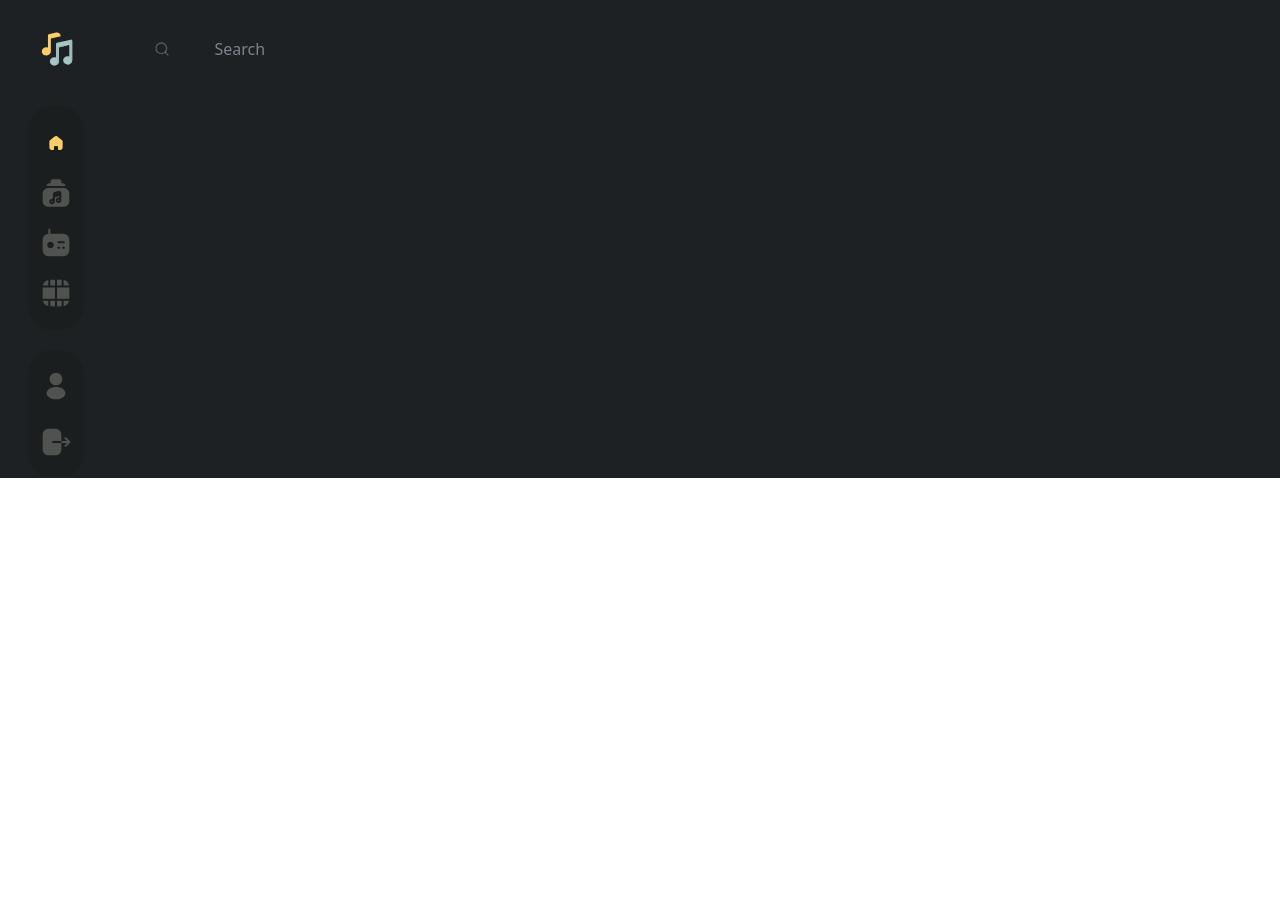
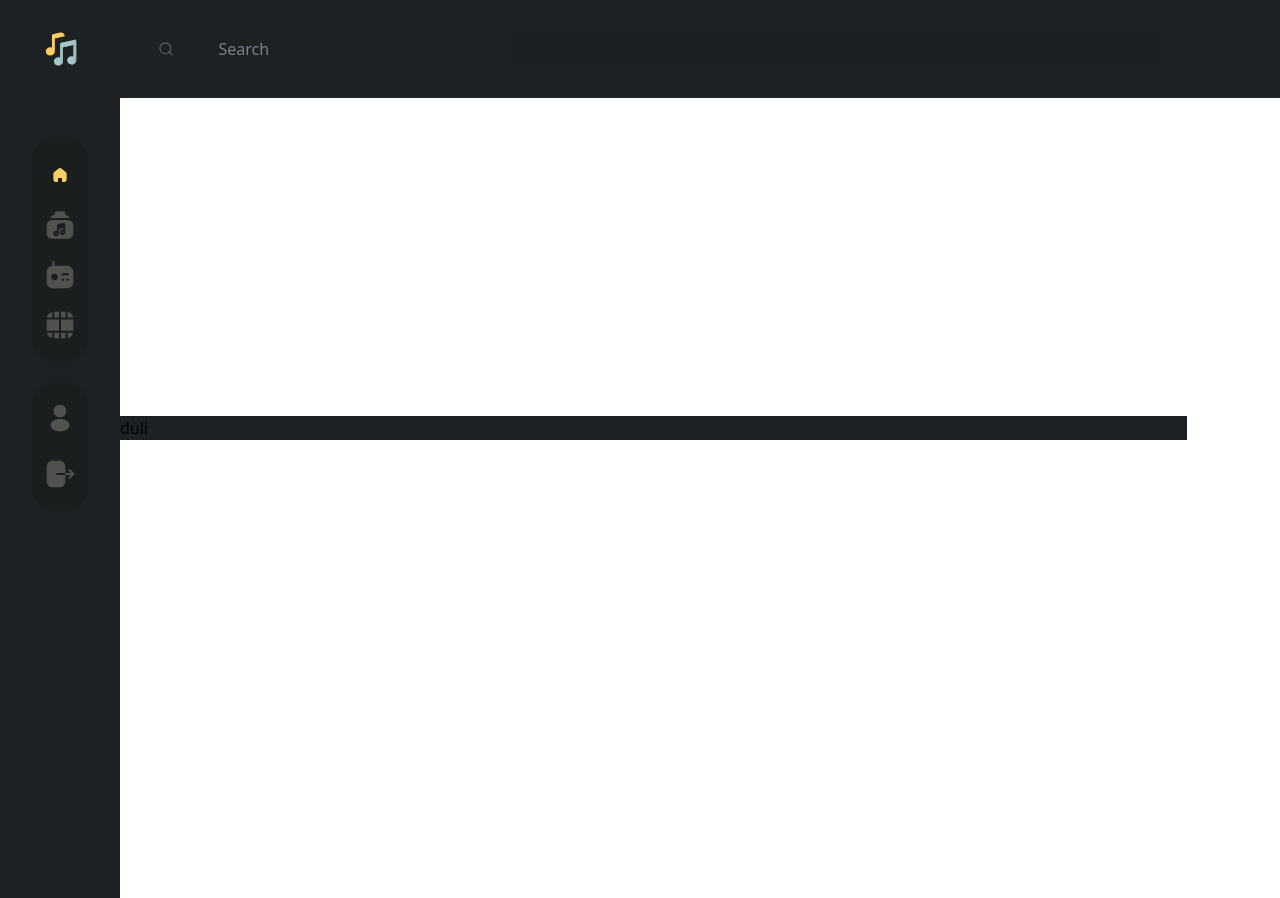
Before and after one commit to Malik-659/MacersMusic, a React (Create React App) app: page / in a window 1280 px wide. Before the commit the page ends 800 px from the top, so only its background shows below. Built offline with nearby package versions, Linux system fonts and the light colour scheme.

Commit message:
refactor sidebar+navbar

```diff
--- a/src/App.js
+++ b/src/App.js
@@ -1,12 +1,13 @@
 import "./App.css";
 
 import SideBar from "./components/SideBar/SideBar";
+import MainRoutes from "./routing/MainRoutes";
 
 function App() {
   return(
     <>
       <SideBar/>
-
+      <MainRoutes />
     </>
     )
 }
--- a/src/components/Home/Home.jsx
+++ b/src/components/Home/Home.jsx
@@ -2,7 +2,10 @@ import React from 'react'
 
 const Home = () => {
   return (
-    <div>Home</div>
+    <div className='inline-block bg-[#1D2123] w-5/6 mt-0 pt-0 mt-0'>
+
+      duli
+    </div>
   )
 }
 
--- a/src/components/SideBar/SideBar.jsx
+++ b/src/components/SideBar/SideBar.jsx
@@ -12,9 +12,9 @@ import { useNavigate } from "react-router-dom";
 const SideBar = () => {
   const navigate = useNavigate();
   return (
-    <div className="pl-7 pt-4 h-full bg-[#1D2123] ">
-      <div className="pl-3 pt-4 flex items-center">
-        <img src={logo} alt="" />
+    <>
+      <div className="pl-3 pt-8 pb-8 flex items-center bg-[#1D2123]">
+        <img src={logo} alt="" className="pl-8 "/>
         <img src={searchlogo} alt="navlogo" className="pl-20" />
         <input
           type="text"
@@ -22,7 +22,9 @@ const SideBar = () => {
           className="bg-inherit w-3/4 ml-8 white-[#FFFFFF40] opacity-75 h-8 "
         />
       </div>
-      <div className="w-14 h-56 bg-[#1A1E1F] mt-10 mb-5 flex flex-col justify-around items-center rounded-3xl p-3">
+      <div className="inline-block bg-[#1D2123] h-screen">
+        <div className="bg-[#1D2123] pl-8 pr-8">
+          <div className="w-14 h-56 bg-[#1A1E1F] mt-10 mb-5 flex flex-col justify-around items-center rounded-3xl p-3 ">
             <img
               src={Home}
               alt=""
@@ -51,6 +53,8 @@ const SideBar = () => {
             <img src={Logout} alt="" width="32" height="32" />
           </div>
         </div>
+      </div>
+    </>
   );
 };
 
```
Lines whose indentation alone changed are shown as unchanged.
